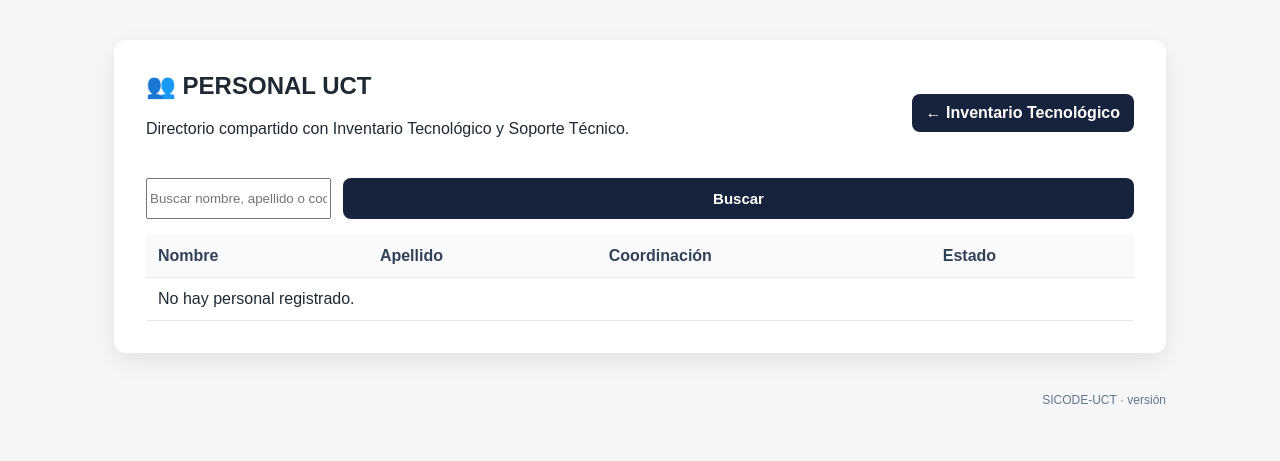
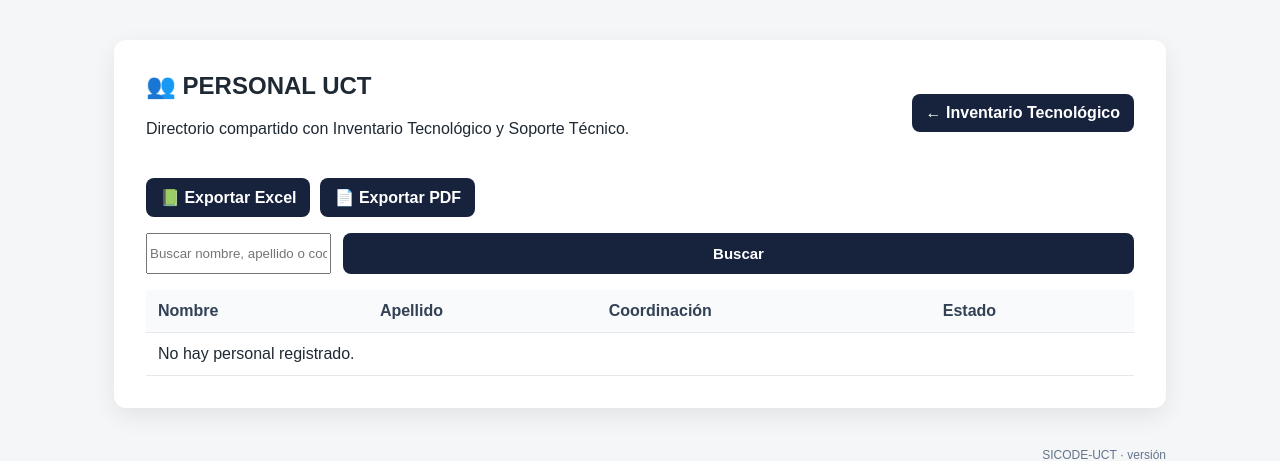
Before and after one commit to RGDeveloper-UCT/SICODE-UCT, a Python web app: template app/templates/seguridad/personal_uct.html in a window 1280 px wide. Shown: the part 57-518 px from the top of the page. Run offline with Jinja, Linux system fonts and the light colour scheme; the template is opened without the code that fills it, so the values that code supplies are empty.

Commit message:
feat(personal-uct): botones Excel y PDF en directorio

```diff
--- a/app/templates/seguridad/personal_uct.html
+++ b/app/templates/seguridad/personal_uct.html
@@ -5,6 +5,10 @@
   <div class="encabezado-modulo"><div><h1>👥 PERSONAL UCT</h1>
     <p>Directorio compartido con Inventario Tecnológico y Soporte Técnico.</p></div>
     <a class="boton-secundario" href="{{ url_for('seguridad.inicio') }}">← Inventario Tecnológico</a>
+  </div>
+  <div style="display:flex;gap:10px;flex-wrap:wrap;margin:16px 0">
+    <a class="boton-secundario" href="{{ url_for('seguridad.exportar_personal', formato='xlsx') }}">📗 Exportar Excel</a>
+    <a class="boton-secundario" href="{{ url_for('seguridad.exportar_personal', formato='pdf') }}">📄 Exportar PDF</a>
   </div>
   <form method="get" style="display:flex;gap:12px;margin:16px 0">
     <input name="q" value="{{ q }}" maxlength="100" placeholder="Buscar nombre, apellido o coordinación" style="flex:1">
```
